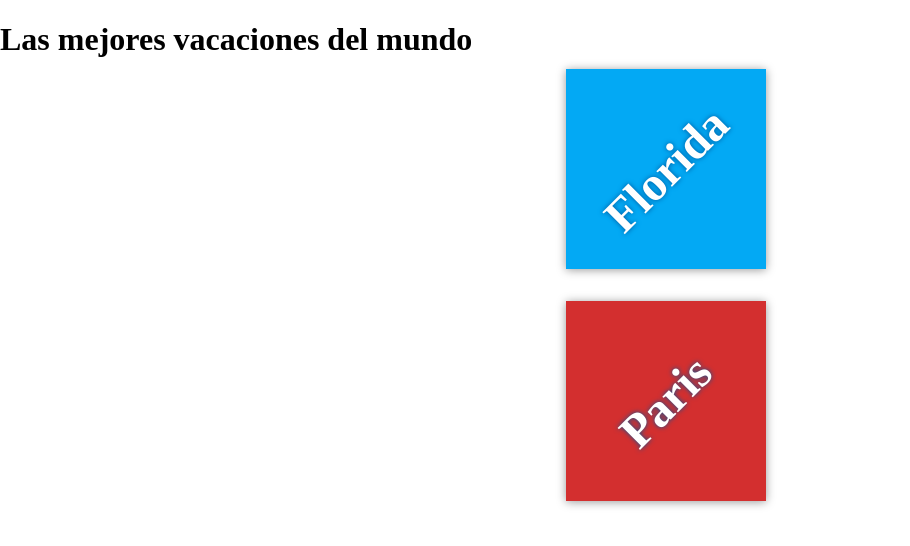
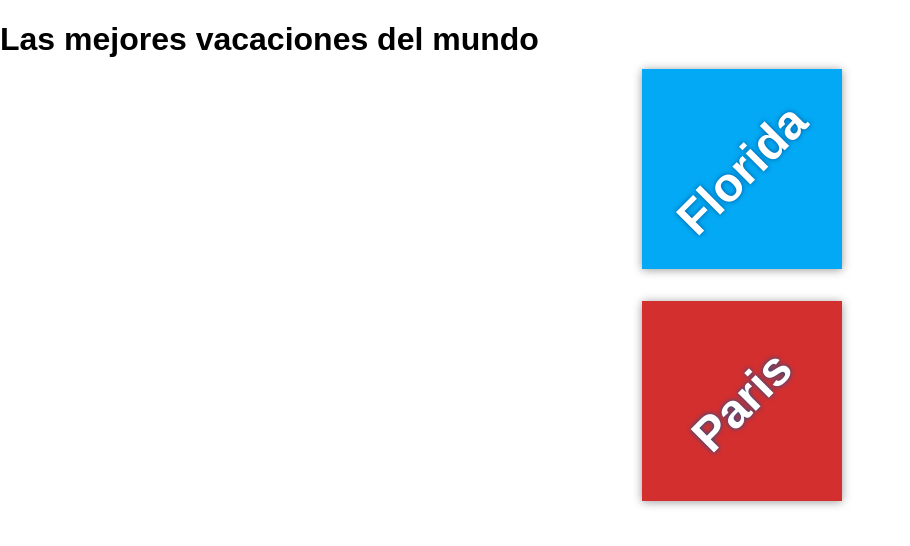
Before and after one commit to anthonyarguello96/my-travel-plans, a plain HTML site: page index.html in a window 1280 px wide. Shown: the whole page, without its empty margins (0-910 px from the left). Drawn offline with Linux system fonts and the light colour scheme; files that its build step writes are made by us from their sources.

Commit message:
Change heading font

```diff
--- a/app.css
+++ b/app.css
@@ -1,3 +1,8 @@
+
+h1{
+  font-family: fantasy;
+}
+
 html {
     box-sizing: border-box;
     height: 100%;
```
